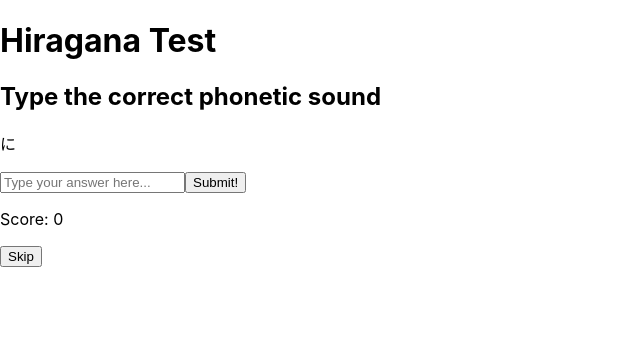
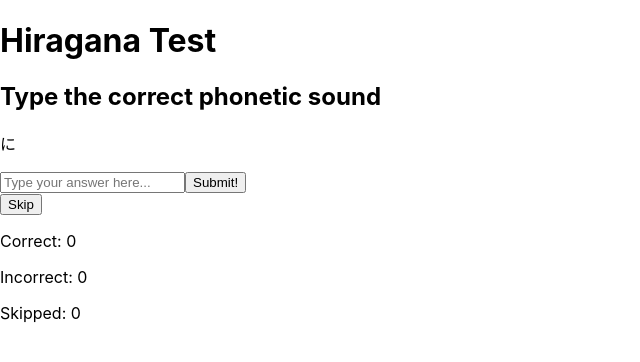
Before and after one commit to conniedixon/hiragana-game, a React (Create React App) app: page / in a window 1280 px wide. Shown: the top 362 px of the page, without its empty margins (0-640 px from the left). Built offline with nearby package versions, Linux system fonts and the light colour scheme.

Commit message:
Added skipped count and functionality

```diff
--- a/src/components/Hiragana.jsx
+++ b/src/components/Hiragana.jsx
@@ -101,7 +101,18 @@ class Hiragana extends Component {
     console.log("incorrect");
   };
 
-  handleSkip = () => {};
+  handleSkip = () => {
+    this.setState((currentState) => {
+      return {
+        skippedCount: currentState.skippedCount++,
+        skipped: [
+          ...currentState.skipped,
+          currentState.cards[currentState.currentCard],
+        ],
+      };
+    });
+    this.getHiragana();
+  };
 
   render() {
     return (
@@ -117,8 +128,11 @@ class Hiragana extends Component {
             value={this.state.guess}
             placeholder='Type your answer here...'></input>
           <button>Submit!</button>
-          <p>Score: {this.state.score}</p>
+          <br />
           <button onClick={this.handleSkip}>Skip</button>
+          <p>Correct: {this.state.score}</p>
+          <p>Incorrect: 0</p>
+          <p>Skipped: {this.state.skippedCount} </p>
         </form>
       </div>
     );
```
